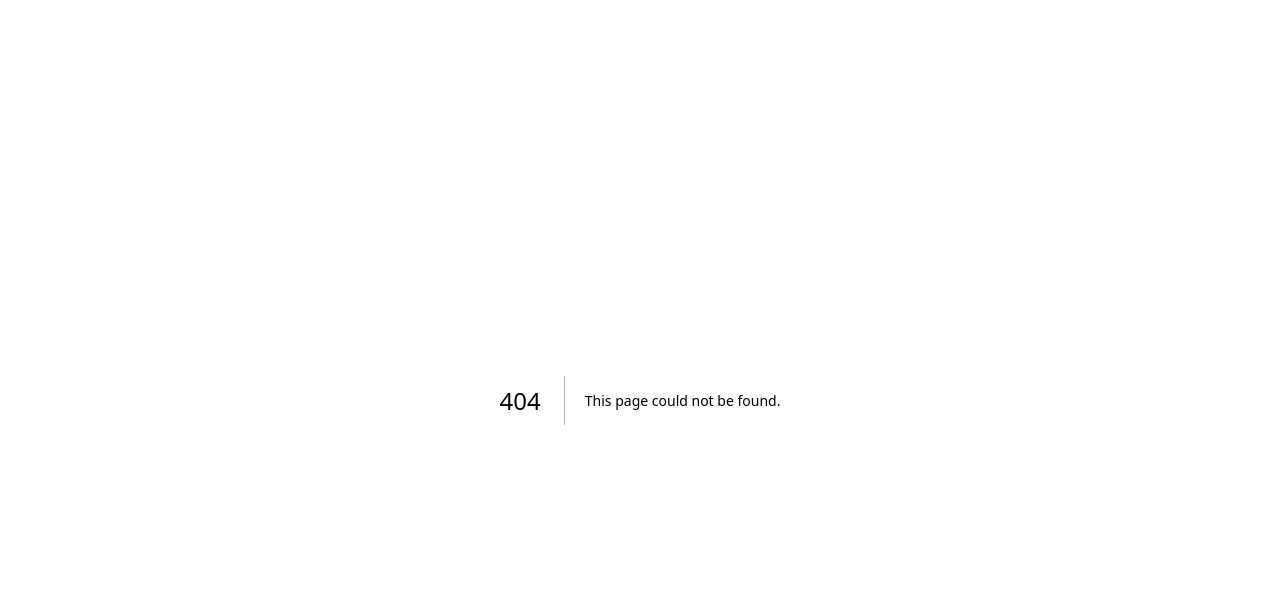
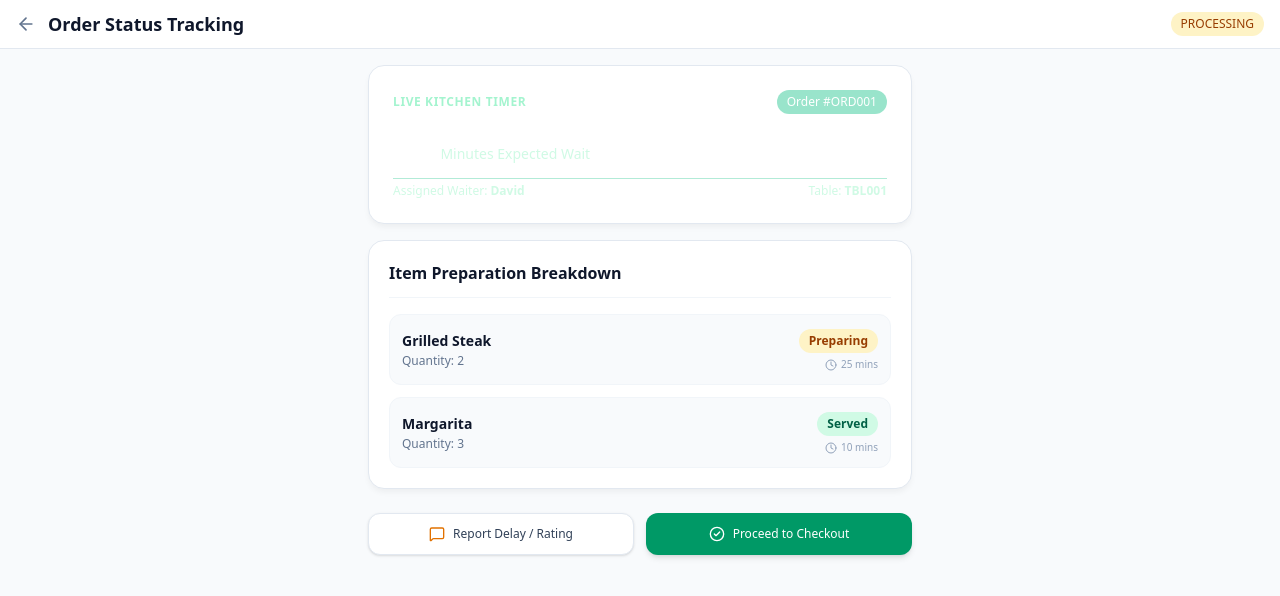
Before and after one commit to toyibahbadmus/chowly-app, a Next.js app: page /tracking in a window 1280 px wide. Before the commit this address had no page. Shown: the top 596 px of the page. Built offline with nearby package versions, Linux system fonts and the light colour scheme.

Commit message:
feat: create live order status and waiting time tracking page

```diff
--- /dev/null
+++ b/src/app/tracking/page.tsx
@@ -0,0 +1,109 @@
+import Link from 'next/link';
+import { Clock, CheckCircle2, AlertCircle, ArrowLeft, Star, MessageSquare } from 'lucide-react';
+
+export default async function OrderTrackingPage({
+  searchParams,
+}: {
+  searchParams: Promise<{ order?: string; table?: string; session?: string }>;
+}) {
+  const params = await searchParams;
+  const orderId = params.order || 'ORD001';
+  const tableId = params.table || 'TBL001';
+  const sessionId = params.session || 'SES001';
+
+  // Live order and item status mirroring our database schema (orders & order_items)
+  const orderDetails = {
+    orderId: orderId,
+    orderTime: '18:30',
+    totalExpectedWait: 25,
+    overallStatus: 'Processing',
+    waiterName: 'David',
+    items: [
+      { id: 'ORIT001', name: 'Grilled Steak', quantity: 2, status: 'Preparing', prepTime: 25 },
+      { id: 'ORIT002', name: 'Margarita', quantity: 3, status: 'Served', prepTime: 10 },
+    ],
+  };
+
+  return (
+    <div className="min-h-screen bg-slate-50 pb-20">
+      {/* Header */}
+      <header className="bg-white border-b border-slate-200 sticky top-0 z-10 px-4 py-3 flex items-center justify-between">
+        <div className="flex items-center gap-3">
+          <Link href={`/cart?table=${tableId}&session=${sessionId}`} className="text-slate-500 hover:text-slate-800">
+            <ArrowLeft className="w-5 h-5" />
+          </Link>
+          <h1 className="text-lg font-bold text-slate-900 leading-tight">Order Status Tracking</h1>
+        </div>
+        <span className="text-xs bg-amber-100 text-amber-800 font-medium px-2.5 py-1 rounded-full uppercase">
+          {orderDetails.overallStatus}
+        </span>
+      </header>
+
+      {/* Main Container */}
+      <main className="max-w-xl mx-auto p-4 space-y-4">
+
+        {/* Waiting Clock Card */}
+        <div className="restaurant-card p-6 bg-gradient-to-br from-emerald-600 to-emerald-800 text-white shadow-lg space-y-3">
+          <div className="flex items-center justify-between">
+            <span className="text-xs uppercase tracking-wider text-emerald-200 font-semibold">Live Kitchen Timer</span>
+            <span className="text-xs bg-emerald-500/40 px-2.5 py-1 rounded-full text-white">Order #{orderDetails.orderId}</span>
+          </div>
+          <div className="flex items-baseline gap-2">
+            <h2 className="text-4xl font-extrabold tracking-tight">{orderDetails.totalExpectedWait}</h2>
+            <span className="text-sm font-medium text-emerald-100">Minutes Expected Wait</span>
+          </div>
+          <p className="text-xs text-emerald-100 pt-1 border-t border-emerald-500/30 flex items-center justify-between">
+            <span>Assigned Waiter: <strong>{orderDetails.waiterName}</strong></span>
+            <span>Table: <strong>{tableId}</strong></span>
+          </p>
+        </div>
+
+        {/* Item-by-Item Progress */}
+        <div className="restaurant-card p-5 bg-white space-y-4">
+          <h3 className="font-bold text-slate-900 border-b border-slate-100 pb-3">Item Preparation Breakdown</h3>
+
+          <div className="space-y-3">
+            {orderDetails.items.map((item) => (
+              <div key={item.id} className="flex items-center justify-between p-3 bg-slate-50 rounded-xl border border-slate-100">
+                <div className="space-y-0.5">
+                  <h4 className="font-bold text-slate-900 text-sm">{item.name}</h4>
+                  <p className="text-xs text-slate-500">Quantity: {item.quantity}</p>
+                </div>
+                <div className="text-right">
+                  <span className={`inline-block text-xs font-semibold px-2.5 py-1 rounded-full ${
+                    item.status === 'Served' ? 'bg-emerald-100 text-emerald-800' : 'bg-amber-100 text-amber-800'
+                  }`}>
+                    {item.status}
+                  </span>
+                  <p className="text-[10px] text-slate-400 pt-1 flex items-center justify-end gap-1">
+                    <Clock className="w-3 h-3" /> {item.prepTime} mins
+                  </p>
+                </div>
+              </div>
+            ))}
+          </div>
+        </div>
+
+        {/* Support & Action Links */}
+        <div className="grid grid-cols-2 gap-3 pt-2">
+          <Link
+            href={`/complaint?order=${orderId}&table=${tableId}&session=${sessionId}`}
+            className="flex items-center justify-center gap-2 bg-white hover:bg-slate-50 text-slate-700 border border-slate-200 text-xs font-medium py-3 px-4 rounded-xl shadow-sm transition-all"
+          >
+            <MessageSquare className="w-4 h-4 text-amber-600" />
+            <span>Report Delay / Rating</span>
+          </Link>
+
+          <Link
+            href={`/receipt?order=${orderId}&table=${tableId}&session=${sessionId}`}
+            className="flex items-center justify-center gap-2 bg-emerald-600 hover:bg-emerald-700 text-white text-xs font-medium py-3 px-4 rounded-xl shadow-md transition-all"
+          >
+            <CheckCircle2 className="w-4 h-4" />
+            <span>Proceed to Checkout</span>
+          </Link>
+        </div>
+
+      </main>
+    </div>
+  );
+}
```
